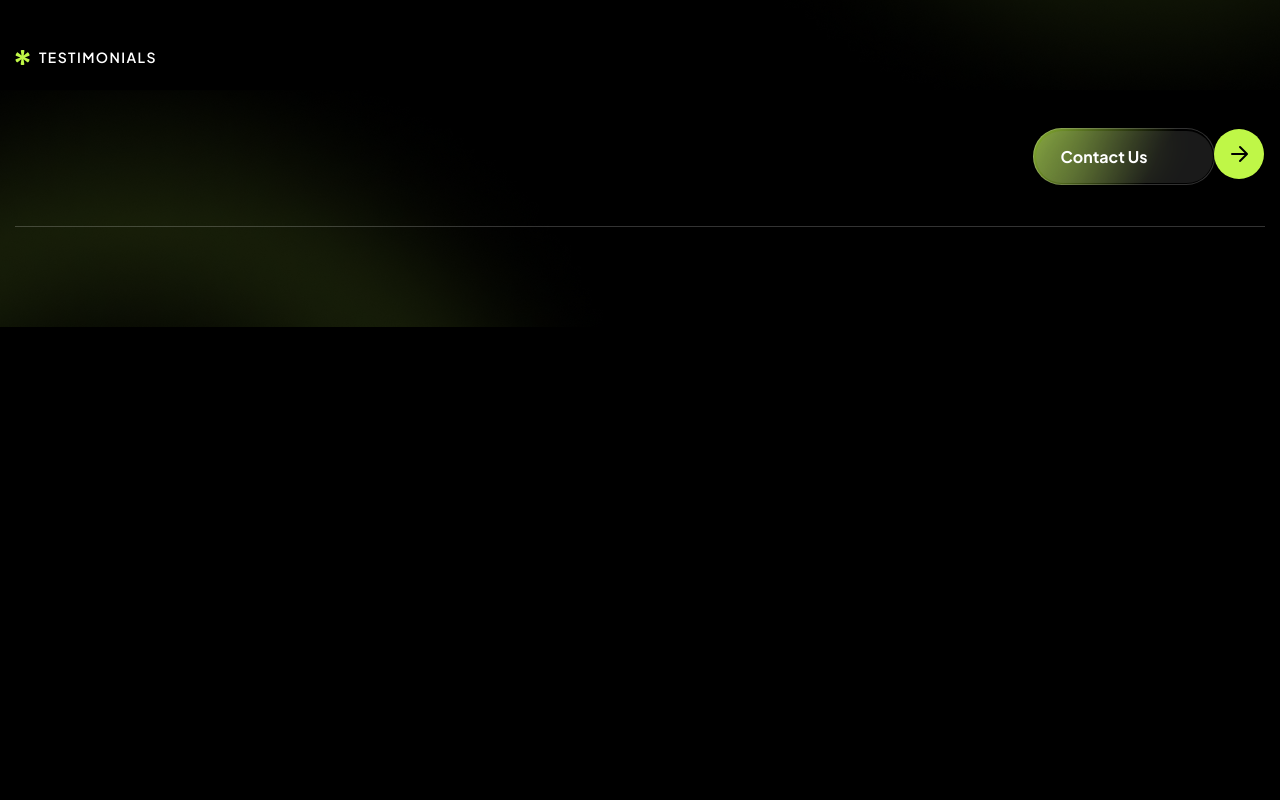
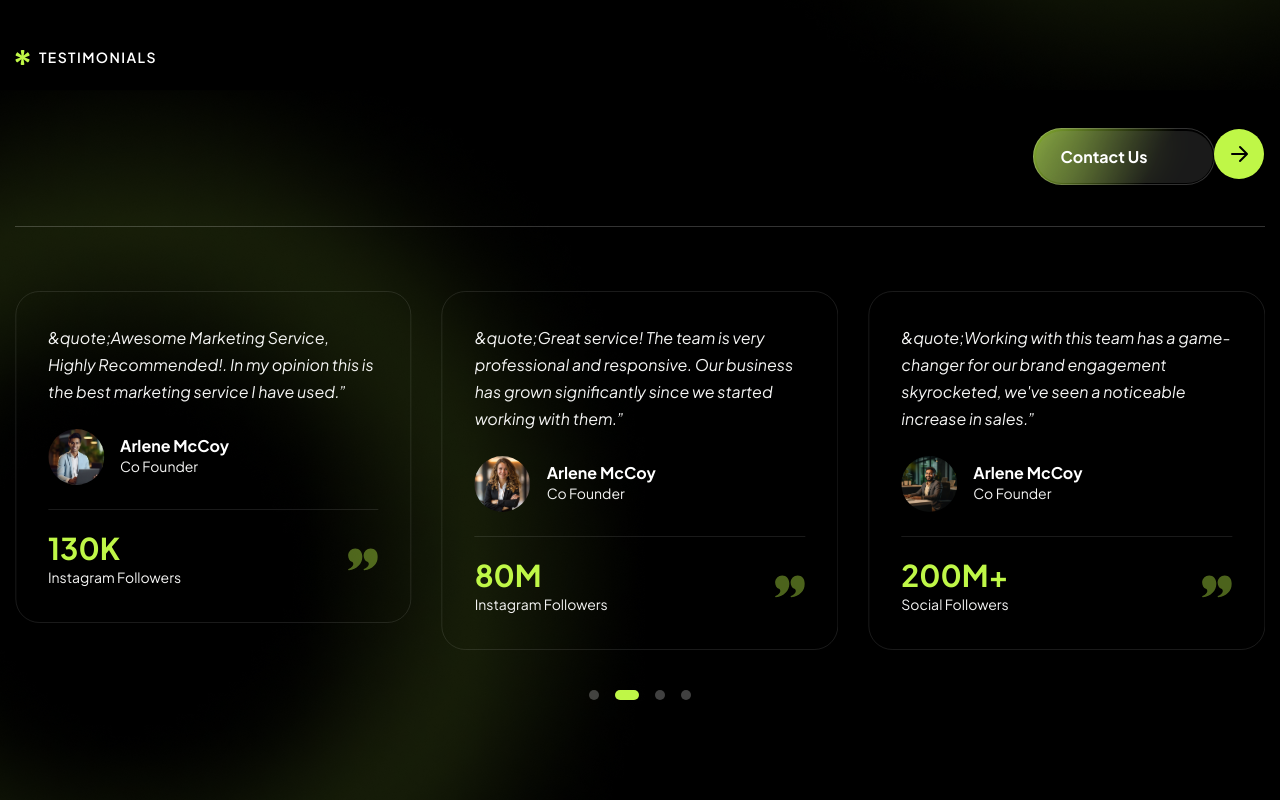
Before and after one commit to Jisap/vite-truesocial2, a React (Vite) app: page / in a window 1280 px wide. Shown: the part 8071-8871 px from the top of the page. Before the commit the page ends 8398 px from the top, so only its background shows below. Built offline with nearby package versions, Linux system fonts and the light colour scheme.

Commit message:
feat: implement testimonial data source, global Tailwind styles, and OurTestimonial component

```diff
--- a/src/components/sections/shared/OurTestimonial.jsx
+++ b/src/components/sections/shared/OurTestimonial.jsx
@@ -6,7 +6,7 @@ import Button from "../../ui/Button"
 import SectionTitle from "../../ui/SectionTitle"
 import Reveal from "../../ui/Reveal"
 import Counter from "../../ui/Counter"
-
+import { testimonials } from "../../../data/testimonials.js"
 
 
 const OurTestimonial = () => {
@@ -28,6 +28,74 @@ const OurTestimonial = () => {
               </Button>
             </Reveal>
           </div>
+
+          <Swiper
+            modules={[Autoplay, Pagination]}
+            spaceBetween={30}
+            speed={1000}
+            loop
+            autoplay={{
+              delay: 3000,
+              disableOnInteraction: false,
+            }}
+            pagination={{
+              clickable: true,
+              el: ".testimonial-pagination",
+            }}
+            breakpoints={{
+              768: { slidesPerView: 2 },
+              1024: { slidesPerView: 3 },
+            }}
+            className="mt-12 lg:mt-16"
+          >
+            {testimonials.map((t, i) => (
+              <SwiperSlide key={i}>
+                <div className="flex h-full flex-col rounded-[24px] border border-divider p-8">
+                  <p className="mb-6 flex-1 text-base italic">
+                    &quote;{t.quote}&rdquo;
+                  </p>
+
+                  <div className="mb-6 flex items-center gap-4">
+                    <img
+                      src={t.avatar}
+                      alt={t.name}
+                      className="h-14 w-14 rounded-full object-cover"
+                    />
+
+                    <div>
+                      <h3 className="text-base font-bold text-primary capitalize">
+                        {t.name}
+                      </h3>
+
+                      <p className="mb-0 text-sm">
+                        {t.role}
+                      </p>
+                    </div>
+                  </div>
+
+                  <div className="flex items-center justify-between border-t border-divider pt-5">
+                    <div>
+                      <h2 className="text-3xl font-bold text-accent">
+                        <Counter end={t.stat.end} suffix={t.stat.suffix} />
+                      </h2>
+
+                      <p className="mb-0 text-sm">
+                        {t.stat.label}
+                      </p>
+                    </div>
+
+                    <img
+                      src="/images/testimonial-quote.svg"
+                      alt="quote"
+                      className="h-8 w-8 opacity-40"
+                    />
+                  </div>
+                </div>
+              </SwiperSlide>
+            ))}
+          </Swiper>
+
+          <div className="testimonial-pagination !relative !bottom-0 mt-10 flex items-center justify-center gap-2" />
         </div>
       </section>
     </>
--- a/src/data/testimonials.js
+++ b/src/data/testimonials.js
@@ -9,7 +9,7 @@ export const testimonials = [
   },
   {
     quote:
-      "Working with this team has a game-changer for our brand engagement skyrocketed, we've seen a noticeable increase in sales.",
+      "Awesome Marketing Service, Highly Recommended!. In my opinion this is the best marketing service I have used.",
     name: "Arlene McCoy",
     role: "Co Founder",
     avatar: "/images/author-2.jpg",
@@ -17,7 +17,7 @@ export const testimonials = [
   },
   {
     quote:
-      "Working with this team has a game-changer for our brand engagement skyrocketed, we've seen a noticeable increase in sales.",
+      "Great service! The team is very professional and responsive. Our business has grown significantly since we started working with them.",
     name: "Arlene McCoy",
     role: "Co Founder",
     avatar: "/images/author-3.jpg",
--- a/src/index.css
+++ b/src/index.css
@@ -319,3 +319,20 @@
 .cursor-outline {
   @apply pointer-events-none fixed top-0 left-0 z-[9999] rounded-full mix-blend-difference;
 }
+
+/* Testimonials Swiper Pagination */
+.testimonial-pagination .swiper-pagination-bullet {
+  width: 10px;
+  height: 10px;
+  background-color: rgba(255, 255, 255, 0.25);
+  opacity: 1;
+  border-radius: 9999px;
+  margin: 0 4px !important;
+  transition: all 0.3s ease;
+  cursor: pointer;
+}
+
+.testimonial-pagination .swiper-pagination-bullet-active {
+  background-color: var(--color-accent, #bff747);
+  width: 24px;
+}
```
